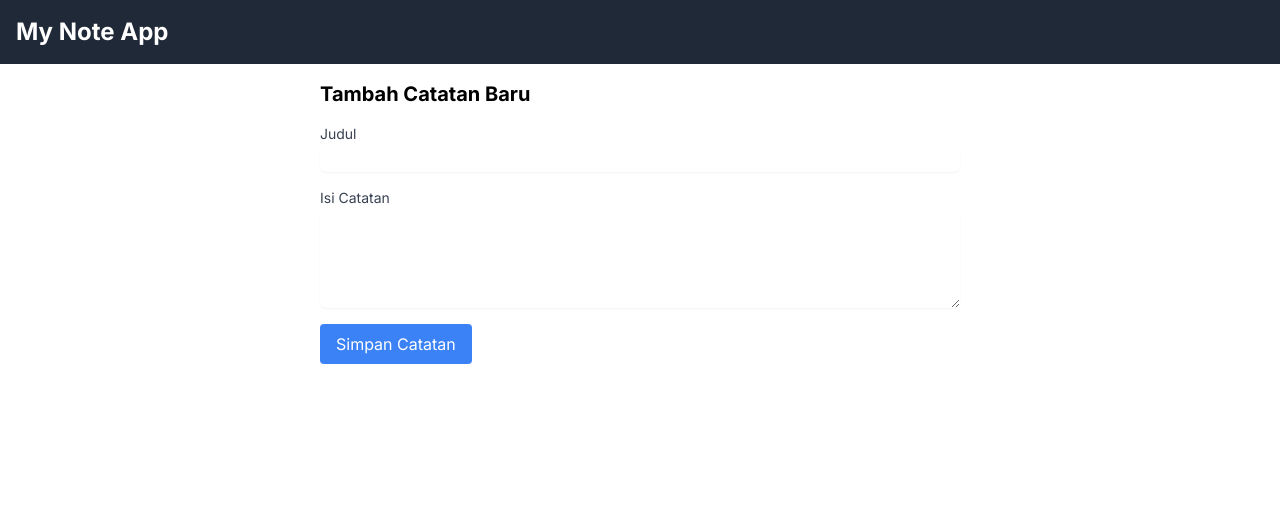
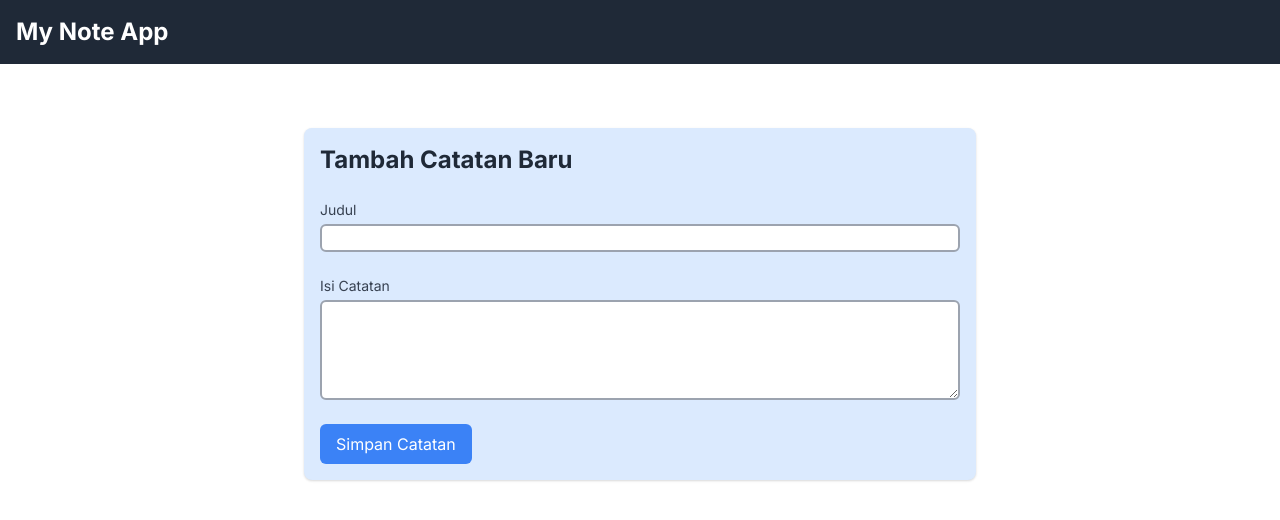
Before and after one commit to nandaglhp/my-note-app-spa, a React (Vite) app: page /notes/new in a window 1280 px wide. Shown: the top 520 px of the page. Built offline with nearby package versions, Linux system fonts and the light colour scheme.

Commit message:
K4: add notes (finish)

```diff
--- a/src/pages/AddNotePage.jsx
+++ b/src/pages/AddNotePage.jsx
@@ -22,22 +22,24 @@ function AddNotePage() {
   };
 
   return (
-    <div className="max-w-2xl mx-auto p-4">
-      <h2 className="text-xl font-semibold mb-4">Tambah Catatan Baru</h2>
-      <form onSubmit={handleSubmit}>
-        <div className="mb-4">
+    <div className="max-w-2xl mx-auto p-4 bg-blue-100 shadow rounded-lg mt-16">
+      {" "}
+      {/* Perhatikan mt-16 */}
+      <h2 className="text-2xl font-semibold mb-6 text-gray-800">Tambah Catatan Baru</h2>
+      <form onSubmit={handleSubmit} className="space-y-6">
+        <div>
           <label htmlFor="title" className="block text-sm font-medium text-gray-700">
             Judul
           </label>
-          <input type="text" id="title" value={title} onChange={(e) => setTitle(e.target.value)} className="mt-1 block w-full rounded-md border-gray-300 shadow-sm" required />
+          <input type="text" id="title" value={title} onChange={(e) => setTitle(e.target.value)} className="mt-1 block w-full rounded-md border-2 border-gray-400 focus:border-blue-500 focus:ring-blue-500" required />
         </div>
-        <div className="mb-4">
+        <div>
           <label htmlFor="body" className="block text-sm font-medium text-gray-700">
             Isi Catatan
           </label>
-          <textarea id="body" rows="4" value={body} onChange={(e) => setBody(e.target.value)} className="mt-1 block w-full rounded-md border-gray-300 shadow-sm" required />
+          <textarea id="body" rows="4" value={body} onChange={(e) => setBody(e.target.value)} className="mt-1 block w-full rounded-md border-2 border-gray-400 focus:border-blue-500 focus:ring-blue-500" required />
         </div>
-        <button type="submit" className="px-4 py-2 bg-blue-500 text-white rounded hover:bg-blue-700">
+        <button type="submit" className="px-4 py-2 bg-blue-500 text-white rounded-md hover:bg-blue-700 focus:outline-none focus:ring-2 focus:ring-blue-500 focus:ring-offset-2">
           Simpan Catatan
         </button>
       </form>
```
